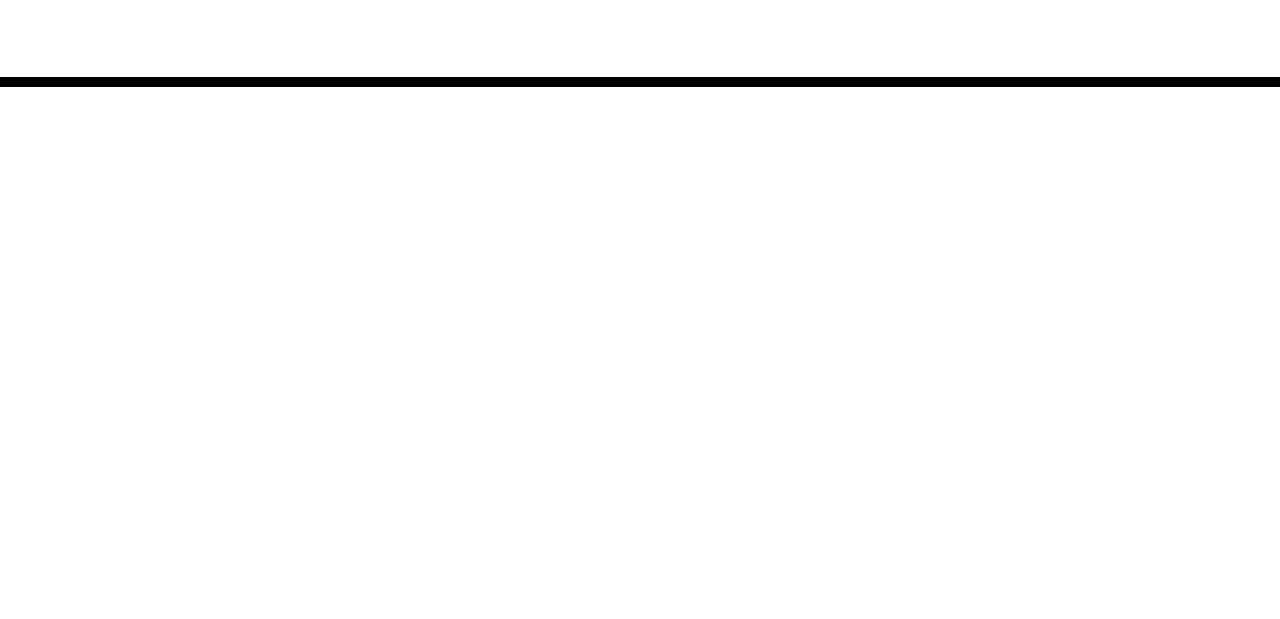
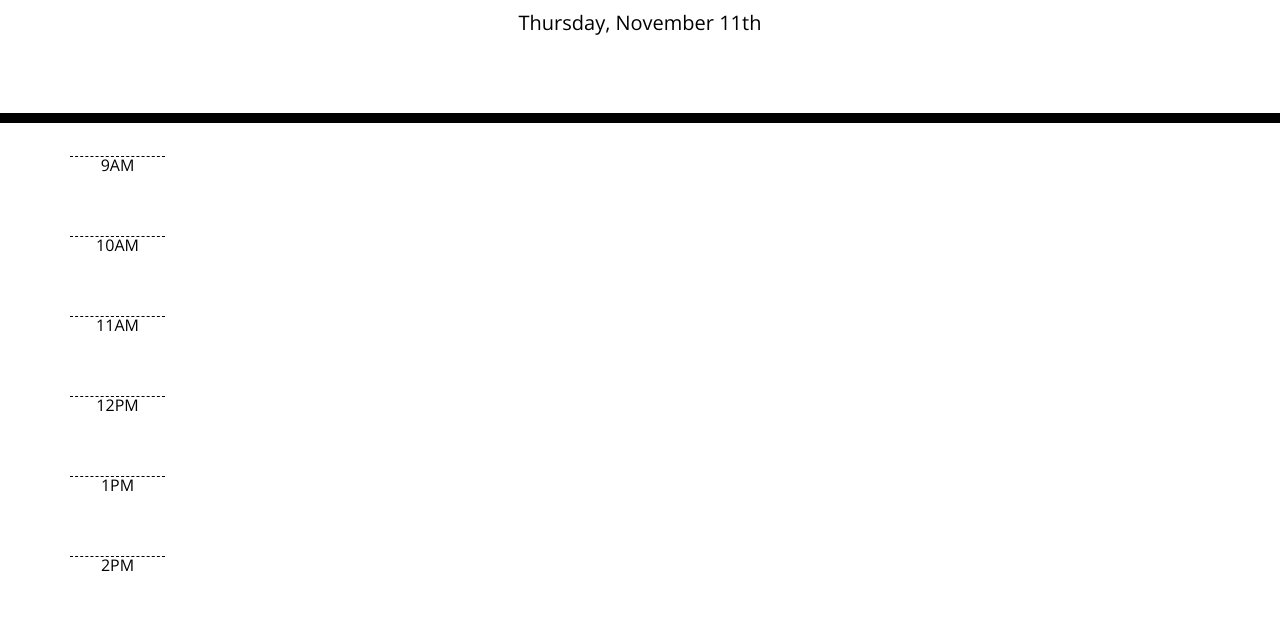
Before and after one commit to DSiedlarz90/Challenge-5-Work-Scheduler, a plain HTML site: page index.html in a window 1280 px wide. Shown: the part 181-800 px from the top of the page. Drawn offline with nearby package versions, Linux system fonts and the light colour scheme.

Commit message:
added time blocks to page and date in jumbo

```diff
--- a/assets/css/style.css
+++ b/assets/css/style.css
@@ -23,6 +23,11 @@ textarea{
 
 .description{
   white-space: pre-wrap;
+  width: 100%;
+  height: 100%;
+  color: black;
+  text-align: left;
+  margin: 5px;
 }
 
 .time-block{
--- /dev/null
+++ b/assets/js/script.js
@@ -0,0 +1,49 @@
+//global variables
+var currentDayEl = $('#currentDay');
+var containerEl = $('.container');
+var currentHour = moment().hour();
+//Array for all work hours
+var workDayHours = [
+    moment().hour(9).format('hA'),
+    moment().hour(10).format('hA'),
+    moment().hour(11).format('hA'),
+    moment().hour(12).format('hA'),
+    moment().hour(13).format('hA'),
+    moment().hour(14).format('hA'),
+    moment().hour(15).format('hA'),
+    moment().hour(16).format('hA'),
+    moment().hour(17).format('hA')
+];
+
+var currentDay = moment().format('dddd, MMMM Do');
+currentDayEl.text(currentDay);
+
+//add time blocks for each hour (3 columns in 9 rows: 9AM to 5PM) format for 9AM is hA
+for (var i = 0; i < workDayHours.length; i++) {
+
+    var timeBlockRow = $('<div>')
+        .addClass('row time-block')
+        .attr({id: 'row-' + (i + 9)})
+
+    var timeBlockHour = $('<div>')
+        .addClass('col-1 hour')
+        .text(workDayHours[i])
+        .attr({id: i + 9})
+
+    var timeBlockEventSpace = $('<div>')
+        .addClass('col-10')
+        .attr({id: 'time-block-' + (i + 9)})
+
+    var userInput = $('<p>')
+        .addClass('description')
+        .text(' ')
+        .attr({id: 'Hour-' + (i + 9)});
+
+        $(containerEl).append(timeBlockRow);
+
+        $(timeBlockRow).append(timeBlockHour);
+
+        $(timeBlockRow).append(timeBlockEventSpace);
+
+        $(timeBlockEventSpace).append(userInput);
+}
--- a/index.html
+++ b/index.html
@@ -33,6 +33,8 @@
     </div>
 
     <script src="https://code.jquery.com/jquery-3.4.1.min.js"></script>
+    <script src="https://code.jquery.com/ui/1.12.1/jquery-ui.min.js"></script>
     <script src="https://cdnjs.cloudflare.com/ajax/libs/moment.js/2.24.0/moment.min.js"></script>
+    <script src='./assets/js/script.js'></script>
   </body>
 </html>
```
